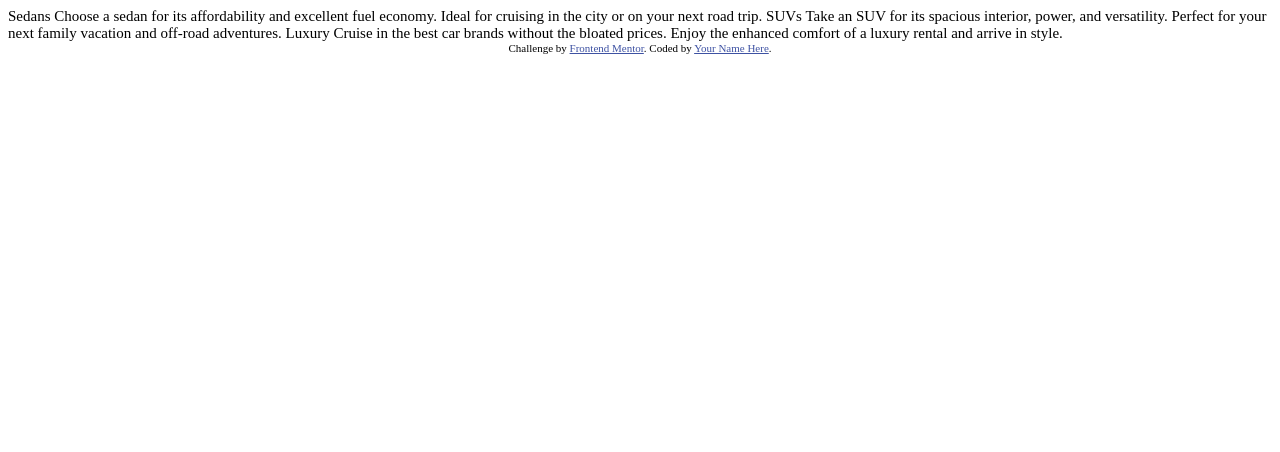
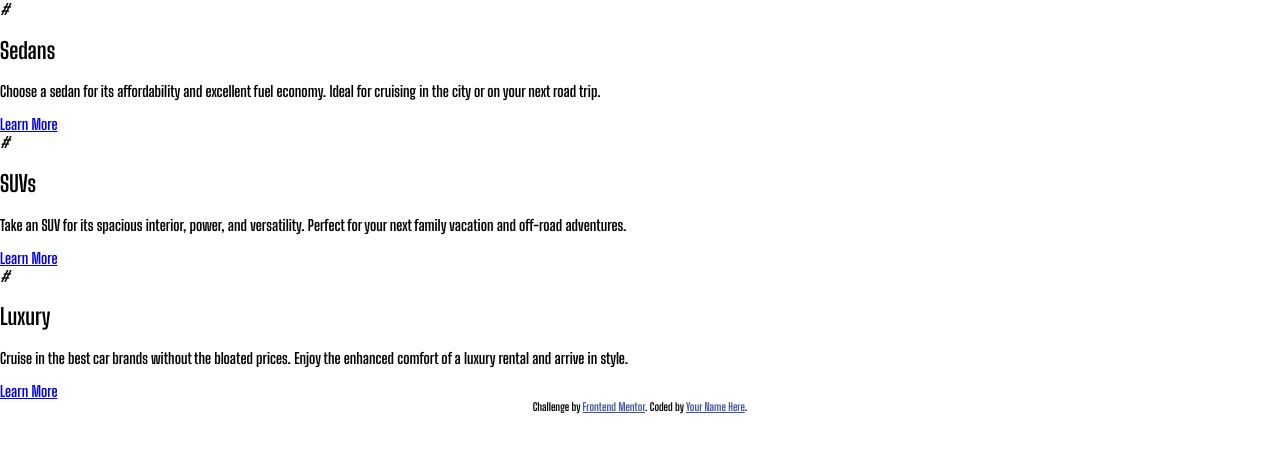
Before and after one commit to ChrisMulvanyGH/3-column-preview-card-component, a plain HTML site: page index.html in a window 1280 px wide. Drawn offline with Linux system fonts and the light colour scheme.

Commit message:
HTML page structured

```diff
--- a/index.html
+++ b/index.html
@@ -12,17 +12,35 @@
 </head>
 <body>
 
-  Sedans
-  Choose a sedan for its affordability and excellent fuel economy. Ideal for cruising in the city
-  or on your next road trip.
+  <section class="orange">
+    <div class="container">
+      <i class="orange__icon">#</i>
+      <h2 class="orange__title">Sedans</h2>
+      <p class="orange__details">Choose a sedan for its affordability and excellent fuel economy. Ideal for cruising in the city
+        or on your next road trip.</p>
+      <a href="#" class="orange__btn">Learn More</a>
+    </div>
+  </section>
 
-  SUVs
-  Take an SUV for its spacious interior, power, and versatility. Perfect for your next family vacation
-  and off-road adventures.
+  <section class="cyan">
+    <div class="container">
+      <i class="cyan__icon">#</i>
+      <h2 class="cyan__title">SUVs</h2>
+      <p class="cyan__details">Take an SUV for its spacious interior, power, and versatility. Perfect for your next family vacation
+        and off-road adventures.</p>
+      <a href="#" class="cyan__btn">Learn More</a>
+    </div>
+  </section>
 
-  Luxury
-  Cruise in the best car brands without the bloated prices. Enjoy the enhanced comfort of a luxury
-  rental and arrive in style.
+  <section class="dark-cyan">
+    <div class="container">
+      <i class="dark-cyan__icon">#</i>
+      <h2 class="dark-cyan__title">Luxury</h2>
+      <p class="dark-cyan__details">Cruise in the best car brands without the bloated prices. Enjoy the enhanced comfort of a luxury
+        rental and arrive in style.</p>
+      <a href="#" class="dark-cyan__btn">Learn More</a>
+    </div>
+  </section>
 
   <div class="attribution">
     Challenge by <a href="https://www.frontendmentor.io?ref=challenge" target="_blank">Frontend Mentor</a>.
--- a/styles.css
+++ b/styles.css
@@ -29,7 +29,18 @@
 }
 
 body {
+    margin: 0;
+    font-family: 'Big Shoulders Display', cursive;
     font-size: var(--font-sm);
+}
+
+img {
+    max-width: 100%;
+}
+
+.container {
+    width: 80%;
+    max-width: var(--dktp);
 }
 
 .attribution { font-size: 11px; text-align: center; }
```
